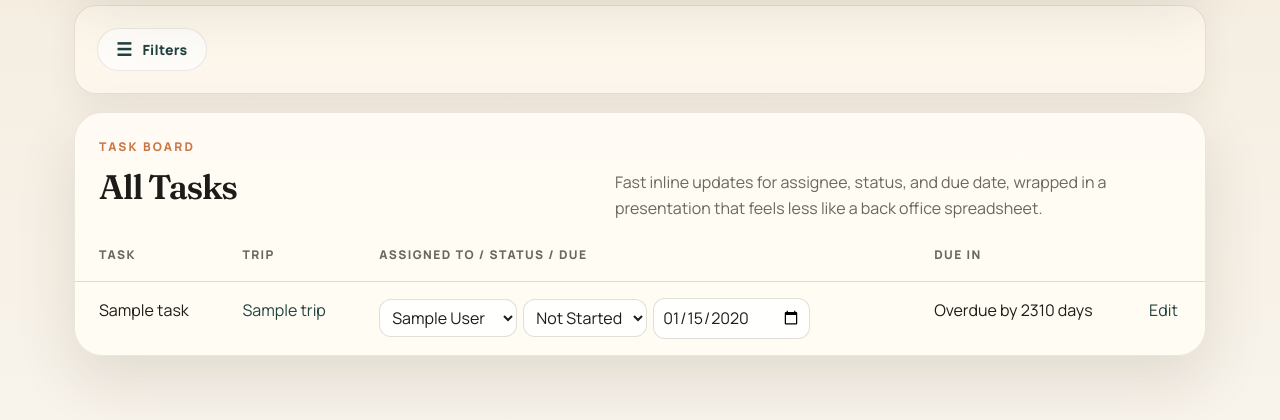
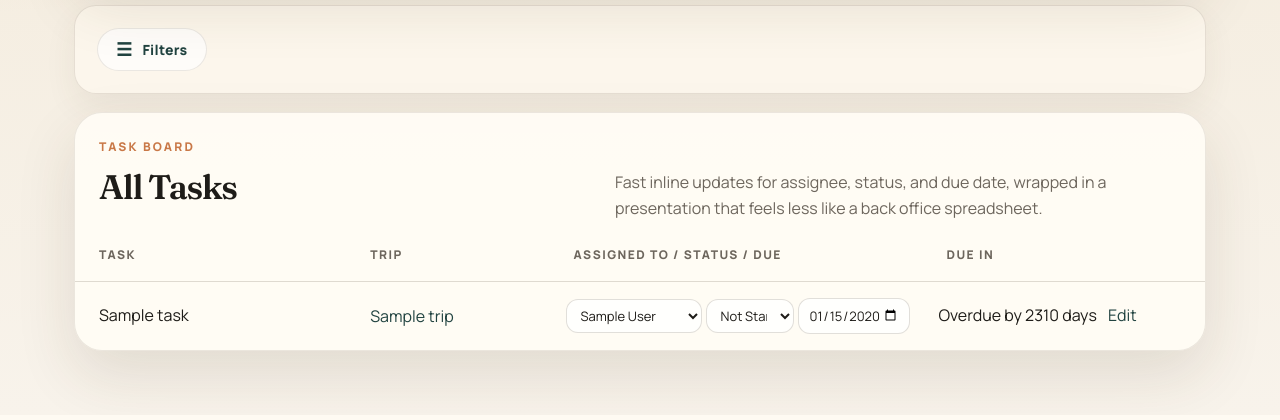
Before and after one commit to zero650/Legit-Dashboard, a Django app: page /tasks/ in a window 1280 px wide. Shown: the part 484-904 px from the top of the page. Run offline with Django 5.2, Linux system fonts and the light colour scheme; a user stored in the database is signed in; tables that the repository leaves empty hold one stand-in row (values such as "Sample post").

Commit message:
Updates to the UI for the DropDowns

```diff
--- a/trips/templates/trips/task_list.html
+++ b/trips/templates/trips/task_list.html
@@ -33,30 +33,92 @@
 
     .task-quick-edit-form {
       align-items: center;
-      display: inline-flex;
-      flex-wrap: wrap;
-      gap: 6px;
+      display: inline-grid;
+      gap: 4px;
+      grid-template-columns: minmax(136px, 1.1fr) minmax(88px, 0.64fr) minmax(112px, 0.72fr);
       margin: 0;
+      position: relative;
+      white-space: nowrap;
+      width: 100%;
+    }
+
+    .task-table {
+      table-layout: fixed;
+    }
+
+    .task-table th,
+    .task-table td {
+      vertical-align: middle;
+    }
+
+    .task-table th:nth-child(1),
+    .task-table td:nth-child(1) {
+      width: 24%;
+    }
+
+    .task-table th:nth-child(2),
+    .task-table td:nth-child(2) {
+      width: 18%;
+    }
+
+    .task-table th:nth-child(3),
+    .task-table td:nth-child(3) {
+      width: 33%;
+    }
+
+    .task-table th:nth-child(4),
+    .task-table td:nth-child(4) {
+      width: 15%;
+      white-space: nowrap;
+    }
+
+    .task-table th:nth-child(5),
+    .task-table td:nth-child(5) {
+      width: 10%;
+      white-space: nowrap;
+    }
+
+    .task-table td:nth-child(3),
+    .task-table td:nth-child(4),
+    .task-table td:nth-child(5) {
+      padding-left: 16px;
+      padding-right: 16px;
+    }
+
+    .task-name,
+    .task-trip-link {
+      display: block;
+      overflow: hidden;
+      text-overflow: ellipsis;
+    }
+
+    .task-name {
+      white-space: nowrap;
+    }
+
+    .task-trip-link {
+      line-height: 1.3;
     }
 
     .task-quick-edit-form select,
     .task-quick-edit-form input[type="date"] {
+      font-size: 13px;
       min-width: 0;
       min-height: 34px;
-      padding: 6px 8px;
-      width: auto;
+      padding: 6px 10px;
+      width: 100%;
     }
 
     .task-quick-edit-form .assignee-select {
-      min-width: 138px;
+      min-width: 136px;
     }
 
     .task-quick-edit-form .status-select {
-      min-width: 116px;
+      min-width: 88px;
     }
 
     .task-quick-edit-form input[type="date"] {
-      min-width: 128px;
+      min-width: 112px;
     }
 
     .task-quick-edit-form.is-submitting {
@@ -68,7 +130,10 @@
       color: var(--muted);
       font-size: 12px;
       font-weight: 700;
-      min-width: 48px;
+      left: 0;
+      min-width: 0;
+      position: absolute;
+      top: calc(100% + 4px);
     }
 
     .task-save-state[data-tone="success"] {
@@ -106,10 +171,21 @@
     }
 
     @media (max-width: 680px) {
+      .task-table {
+        table-layout: auto;
+      }
+
       .task-quick-edit-form {
         align-items: stretch;
         display: flex;
+        grid-template-columns: none;
+        position: static;
         width: 100%;
+        white-space: normal;
+      }
+
+      .task-save-state {
+        position: static;
       }
 
       .task-quick-edit-form select,
@@ -189,7 +265,7 @@
       </div>
       <p class="table-intro">Fast inline updates for assignee, status, and due date, wrapped in a presentation that feels less like a back office spreadsheet.</p>
     </div>
-    <table class="responsive-table">
+    <table class="responsive-table task-table">
       <thead>
         <tr>
           <th>Task</th>
@@ -202,8 +278,8 @@
       <tbody>
         {% for task in tasks %}
           <tr data-task-row="{{ task.pk }}">
-            <td data-label="Task">{{ task.name }}</td>
-            <td data-label="Trip"><a href="{% url 'trip_detail' task.trip.pk %}">{{ task.trip.name }}</a></td>
+            <td data-label="Task"><span class="task-name">{{ task.name }}</span></td>
+            <td data-label="Trip"><a class="task-trip-link" href="{% url 'trip_detail' task.trip.pk %}">{{ task.trip.name }}</a></td>
             <td data-label="Assigned to / Status / Due">
               <form method="post" action="{% url 'task_quick_update' task.pk %}" class="task-quick-edit-form" data-preserve-scroll="true" data-task-id="{{ task.pk }}">
                 {% csrf_token %}
```
